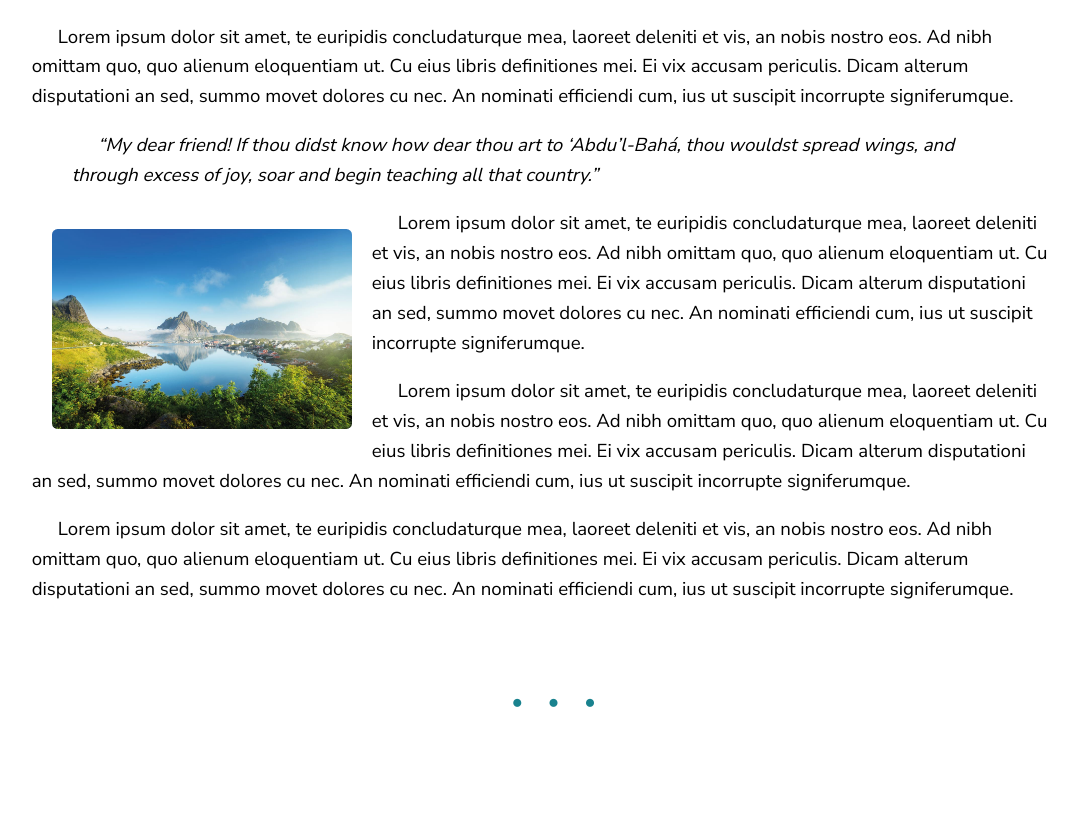
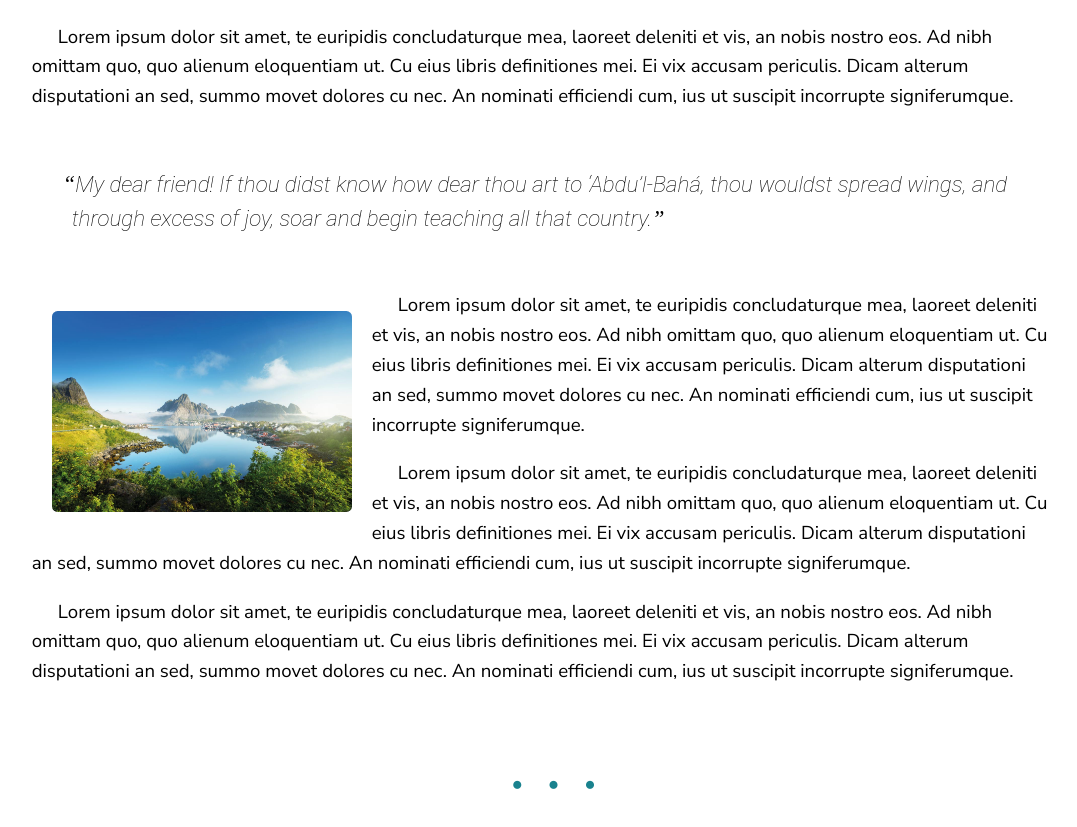
Before and after one commit to jambo-io/jambo-blog, a React (Create React App) app: page / in a window 1280 px wide. Shown: the part 901-1728 px from the top of the page, without its empty margins (99-1176 px from the left). Built offline with nearby package versions, Linux system fonts and the light colour scheme.

Commit message:
BlockQuote Style Improvement

```diff
--- a/src/App.css
+++ b/src/App.css
@@ -27,8 +27,16 @@ h1.title::first-letter {
 }
 
 blockquote {
+    text-indent: -0.4em;
     font-family: 'Nunito Sans', sans-serif;
     font-style: italic;
+    position: relative;
+    font-family: 'Roboto', serif;
+    font-size: 1.2em;
+    line-height: 1.5em;
+    font-weight: 100;
+    margin-top: 2.5em;
+    margin-bottom: 2.5em;
 }
 
 b {
@@ -36,8 +44,14 @@ b {
     font-weight: 600;
 }
 
-blockquote:before{content: open-quote;}
-blockquote:after{content: close-quote;}
+blockquote:before, blockquote:after {
+    content: '\201C';
+    font-family: 'Sanchez';
+    color: lighten($black, 40%);
+ }
+ blockquote:after {
+    content: '\201D';
+ }
 
 .wall-image {
     top: 0;
```
